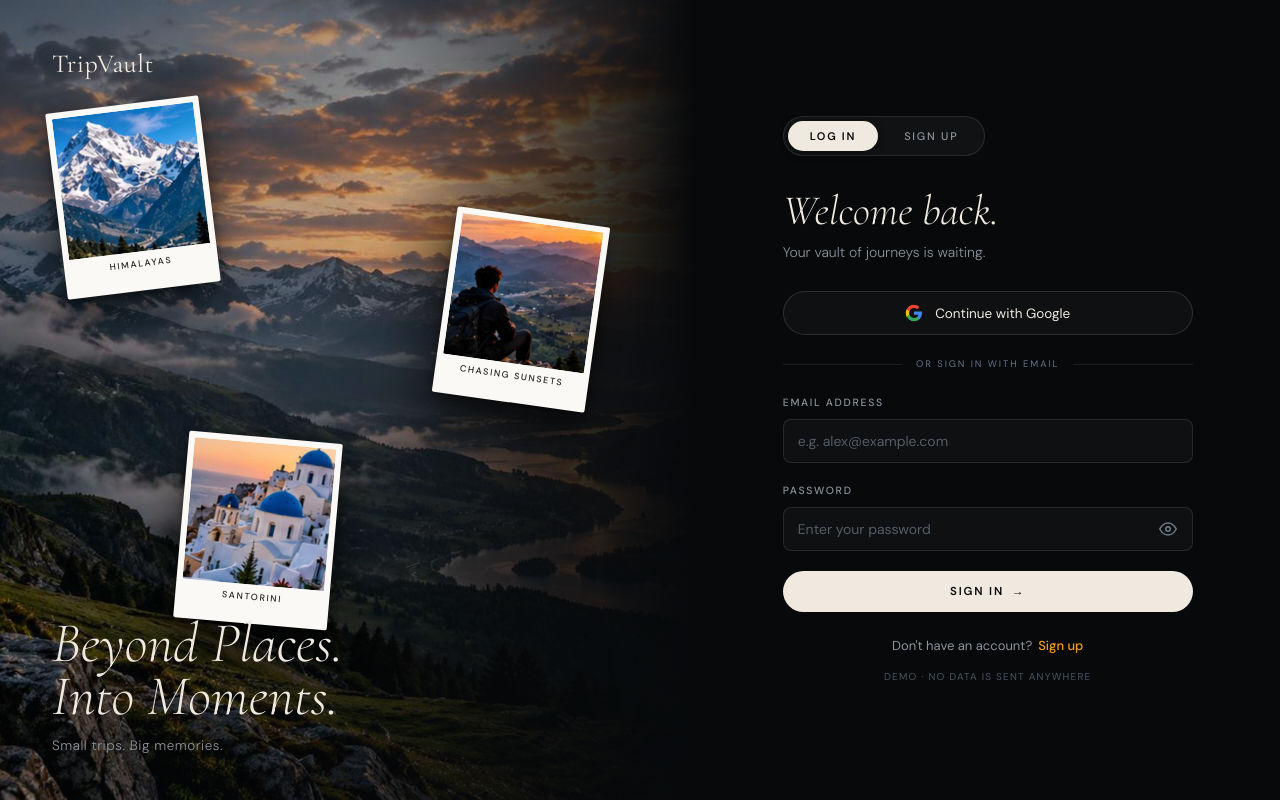
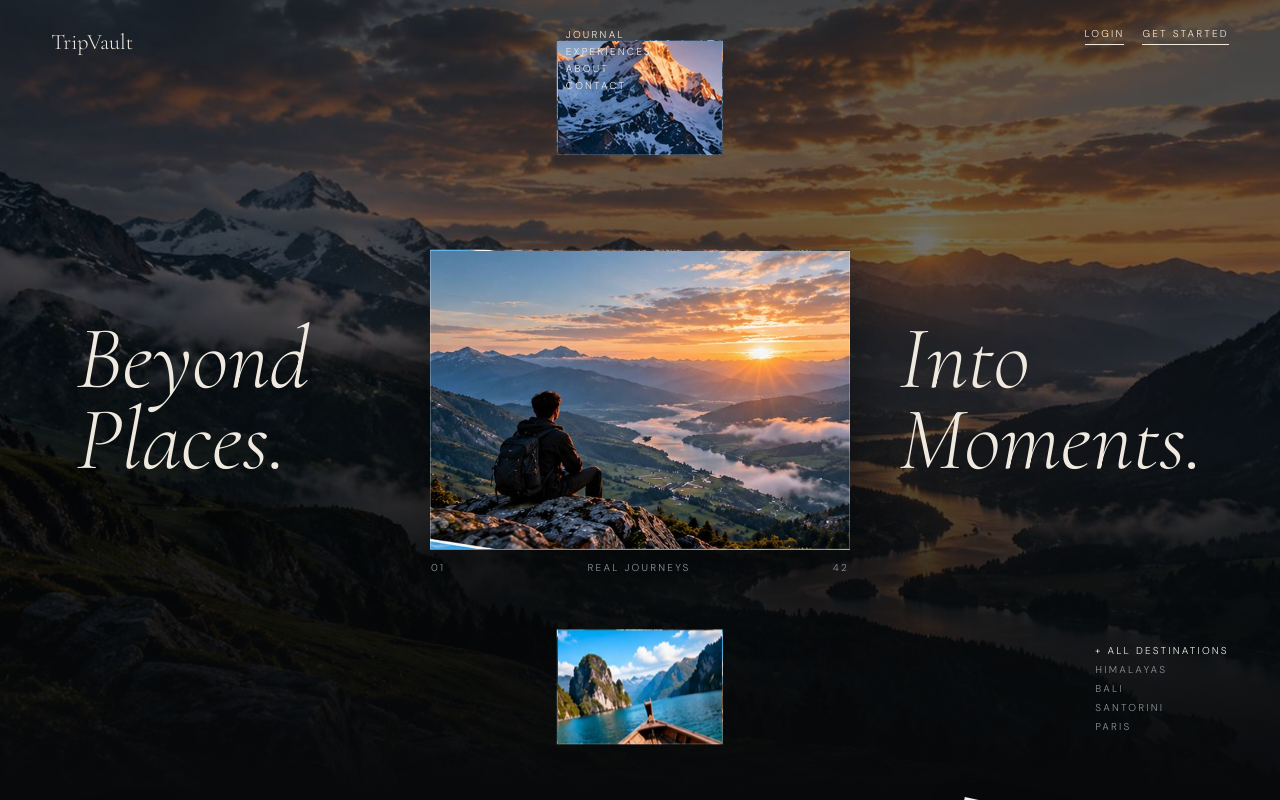
Before and after one commit to krish6587/tripvault, a React (Vite) app in the folder client/: page / in a window 1280 px wide. Before the commit this address led to /login. Shown: the top 800 px of the page. Built offline with nearby package versions, Linux system fonts and the light colour scheme; no server answers.

Commit message:
feat(notifications): mount ToastContainer with dark theme in App router root

```diff
--- a/client/src/App.jsx
+++ b/client/src/App.jsx
@@ -6,6 +6,9 @@ import Dashboard from './pages/Dashboard';
 import PublicProfile from './pages/PublicProfile';
 import TripDetails from './pages/TripDetails';
 import ProtectedRoute from './components/ProtectedRoute';
+import Landing from './pages/Landing';
+import { ToastContainer } from 'react-toastify';
+import 'react-toastify/dist/ReactToastify.css';
 
 // Helper to evaluate token dynamically on root navigation
 const RootRoute = () => {
@@ -16,9 +19,21 @@ const RootRoute = () => {
 function App() {
   return (
     <Router>
+      <ToastContainer
+        position="top-right"
+        autoClose={3500}
+        hideProgressBar={false}
+        newestOnTop
+        closeOnClick
+        rtl={false}
+        pauseOnFocusLoss
+        draggable
+        pauseOnHover
+        theme="dark"
+      />
       <Routes>
         {/* Root Route: Redirects to dashboard if logged in, otherwise to login */}
-        <Route path="/" element={<RootRoute />} />
+        <Route path="/" element={<Landing />} />
 
         {/* Public Authentication Routes */}
         <Route path="/login" element={<Login />} />
```
